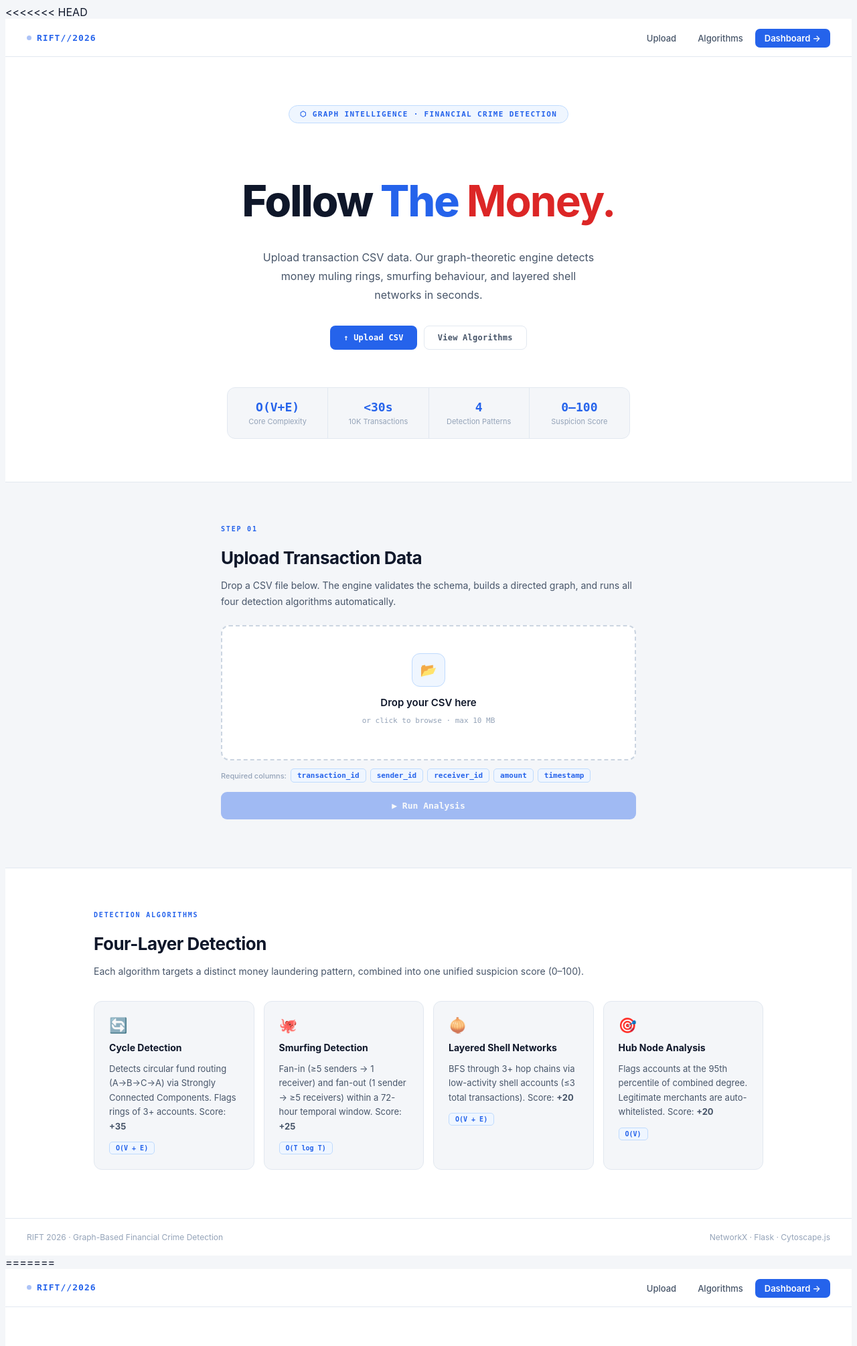
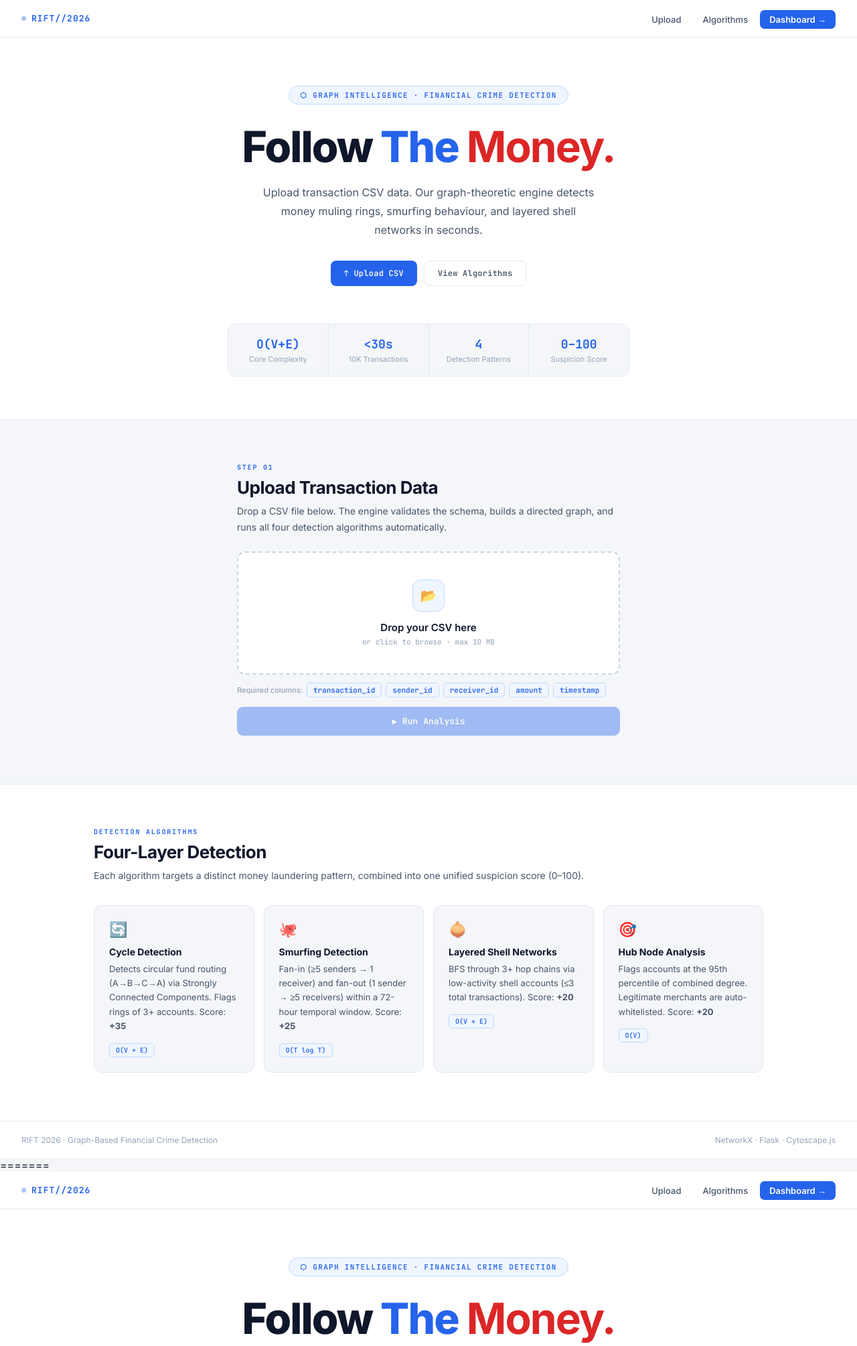
Before and after one commit to hussainfahadafzal/Money-Muling, a Flask app: page / in a window 1280 px wide. Shown: the top 2009 px of the page at 67% size. Run offline with Flask 3, Linux system fonts and the light colour scheme; parts of the project's set-up code (start-up, migrations or seed data) failed here and were passed over.

Commit message:
clean merge conflict markers

```diff
--- a/detection/graph_analysis.py
+++ b/detection/graph_analysis.py
@@ -1,4 +1,4 @@
-<<<<<<< HEAD
+
 """
 RIFT 2026 — Money Muling Detection Engine
 
@@ -304,7 +304,7 @@ def analyze_transactions(df: pd.DataFrame, max_runtime_seconds: float = 30.0) ->
             "processing_time_seconds":     round(time.time() - t0, 3),
         },
         "graph": {"nodes": nodes, "edges": edges},
-=======
+    }
 """
 RIFT 2026 — Money Muling Detection Engine
 
@@ -610,5 +610,4 @@ def analyze_transactions(df: pd.DataFrame, max_runtime_seconds: float = 30.0) ->
             "processing_time_seconds":     round(time.time() - t0, 3),
         },
         "graph": {"nodes": nodes, "edges": edges},
->>>>>>> c67093b3709cfa654f81c6a0261652a27a512fe4
     }
--- a/static/css/style.css
+++ b/static/css/style.css
@@ -1,4 +1,4 @@
-<<<<<<< HEAD
+
 /* ============================================================
    RIFT 2026 — Shared Light Theme
    Used by: index.html (via link tag)
@@ -298,12 +298,7 @@ body {
 @keyframes fadeUp {
   from { opacity:0; transform:translateY(14px); }
   to   { opacity:1; transform:translateY(0);    }
-=======
-/* ============================================================
-   RIFT 2026 — Shared Light Theme
-   Used by: index.html (via link tag)
-   dashboard.html has its own embedded styles (self-contained)
-   ============================================================ */
+}
 
 @import url('https://fonts.googleapis.com/css2?family=Inter:wght@400;500;600;700;800&family=JetBrains+Mono:wght@400;600;700&display=swap');
 
@@ -598,5 +593,4 @@ body {
 @keyframes fadeUp {
   from { opacity:0; transform:translateY(14px); }
   to   { opacity:1; transform:translateY(0);    }
->>>>>>> c67093b3709cfa654f81c6a0261652a27a512fe4
 }
--- a/static/js/dashboard.js
+++ b/static/js/dashboard.js
@@ -1,4 +1,4 @@
-<<<<<<< HEAD
+
 
 function scoreColor(s) {
   if (s >= 75) return '#f43f5e';
@@ -300,7 +300,7 @@ function clearNodeDetail() {
   document.getElementById('nd-empty').style.display   = 'flex';
   document.getElementById('nd-content').style.display = 'none';
   document.querySelectorAll('.acct-row').forEach(r => r.classList.remove('selected'));
-=======
+
 
 function scoreColor(s) {
   if (s >= 75) return '#f43f5e';
@@ -602,5 +602,5 @@ function clearNodeDetail() {
   document.getElementById('nd-empty').style.display   = 'flex';
   document.getElementById('nd-content').style.display = 'none';
   document.querySelectorAll('.acct-row').forEach(r => r.classList.remove('selected'));
->>>>>>> c67093b3709cfa654f81c6a0261652a27a512fe4
 }
+}
--- a/static/js/index.js
+++ b/static/js/index.js
@@ -1,4 +1,4 @@
-<<<<<<< HEAD
+
 /* ── Upload Page Logic ── */
 
 const dropZone   = document.getElementById('drop-zone');
@@ -149,7 +149,7 @@ function resetProgress() {
   progWrap.classList.remove('show');
   progFill.style.width = '0%';
   progPct.textContent  = '0%';
-=======
+
 /* ── Upload Page Logic ── */
 
 const dropZone   = document.getElementById('drop-zone');
@@ -300,5 +300,5 @@ function resetProgress() {
   progWrap.classList.remove('show');
   progFill.style.width = '0%';
   progPct.textContent  = '0%';
->>>>>>> c67093b3709cfa654f81c6a0261652a27a512fe4
 }
+}
--- a/templates/dashboard.html
+++ b/templates/dashboard.html
@@ -1,4 +1,4 @@
-<<<<<<< HEAD
+
 <!DOCTYPE html>
 <html lang="en">
 <head>
--- a/templates/index.html
+++ b/templates/index.html
@@ -1,4 +1,4 @@
-<<<<<<< HEAD
+
 <!DOCTYPE html>
 <html lang="en">
 <head>
```
